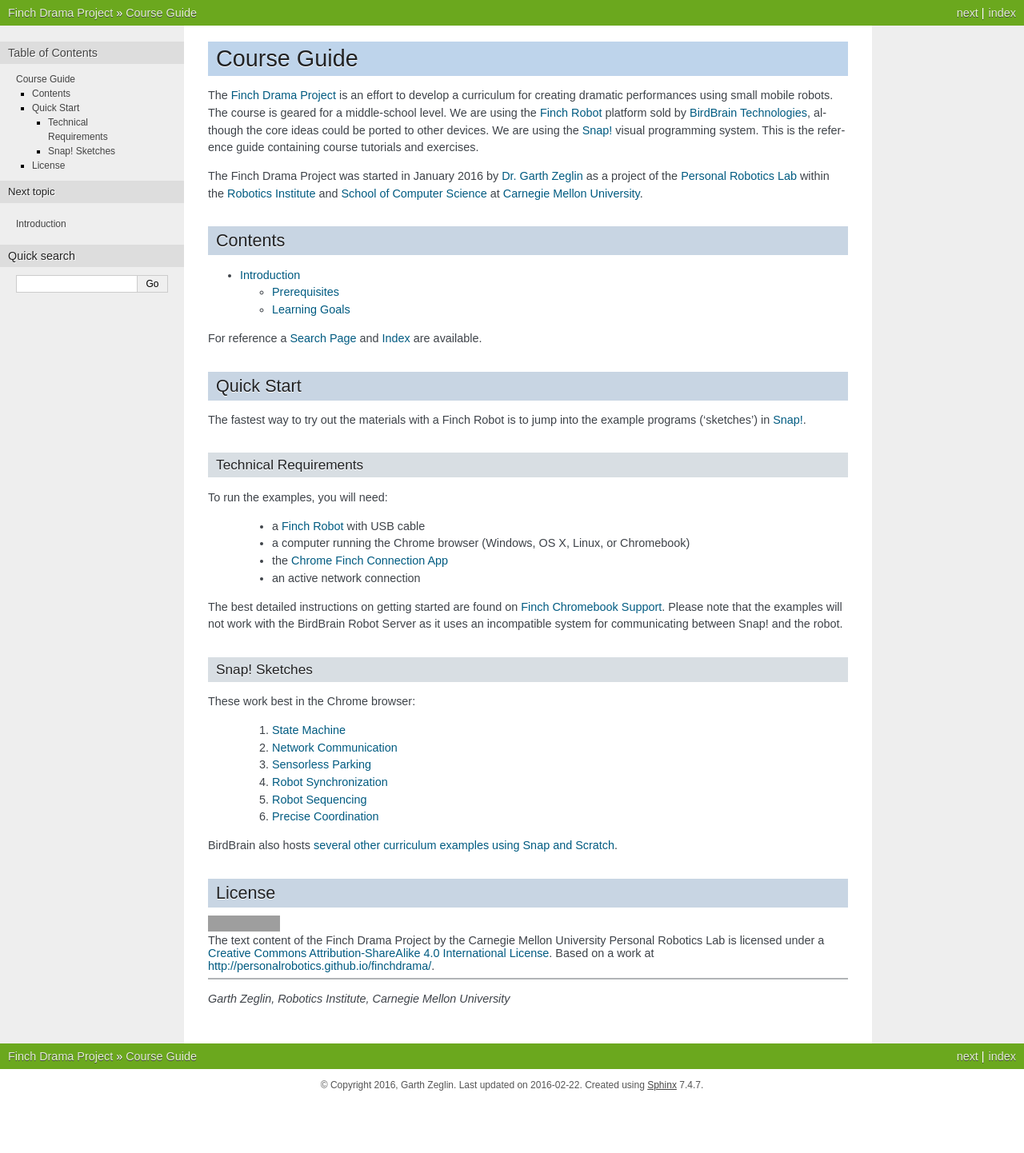
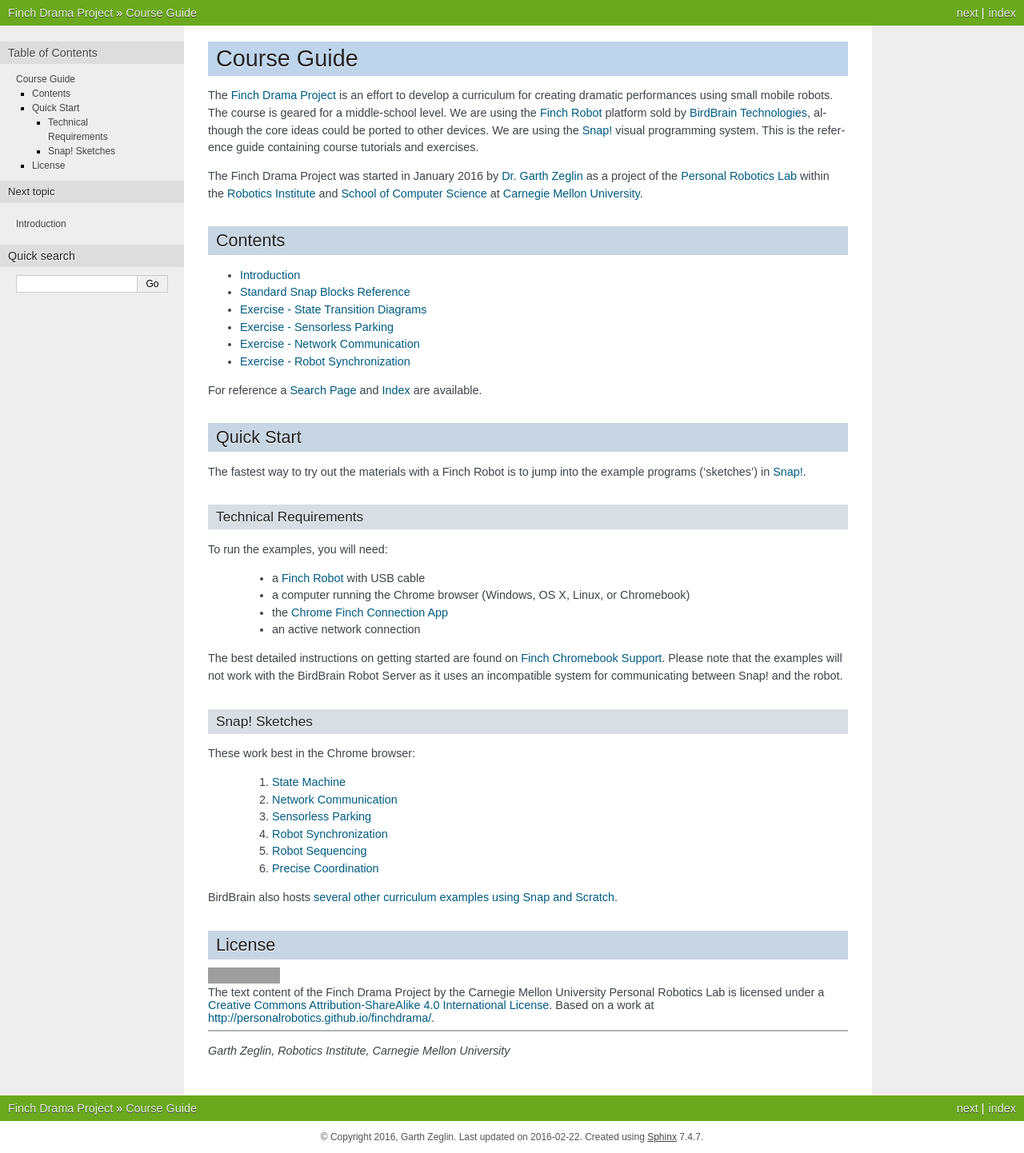
Before and after one commit to personalrobotics/finchdrama, a Sphinx documentation site: the page built from sphinx/index.rst, in a window 1280 px wide. Shown: the whole page at 80% size. Built offline with Sphinx 7.4.7, drawn with Linux system fonts in a browser that asks for light colours; before the commit the page ends 1377 px from its top, so only the background shows below that; some of the changed lines change nothing that is shown; grey boxes are pictures that could not be loaded.

Commit message:
Updating index and common links to reflect ported material.

```diff
--- a/sphinx/index.rst
+++ b/sphinx/index.rst
@@ -21,9 +21,16 @@
 ========
 
 .. toctree::
-   :maxdepth: 2
+   :maxdepth: 1
 
    intro
+   snapref
+   ex/state-machine
+   ex/sensorless-parking
+   ex/network-comm
+   ex/robot-sync
+
+
 
 For reference a :ref:`search` and :ref:`genindex` are available.
 
--- a/sphinx/links.rst
+++ b/sphinx/links.rst
@@ -1,3 +1,6 @@
+
+.. following are all the general links referenced in the text in alphabetical order
+
 .. _BirdBrain Technologies: http://www.birdbraintechnologies.com
 .. _CC-BY-SA: http://creativecommons.org/licenses/by-sa/4.0/
 .. _Carnegie Mellon University: http://www.cmu.edu
@@ -11,4 +14,17 @@
 .. _Robotics Institute: http://www.ri.cmu.edu
 .. _School of Computer Science: http://www.cs.cmu.edu
 .. _Scratch: https://scratch.mit.edu/
+.. _Snap Manual: http://snap.berkeley.edu/SnapManual.pdf
 .. _Snap!: http://snap.berkeley.edu
+.. _blackboard system: https://en.wikipedia.org/wiki/Blackboard_system
+.. _github repository: https://github.com/personalrobotics/finchdrama
+.. _key-value store: https://en.wikipedia.org/wiki/Key-value_database
+
+.. following are the links to the Snap sketches on the cloud server
+
+.. _Finch-State-Machine: http://snap.berkeley.edu/snapsource/snap.html#cloud:Username=prldrama&ProjectName=Finch-State-Machine
+.. _Sprite-Communication-Intro: http://snap.berkeley.edu/snapsource/snap.html#cloud:Username=prldrama&ProjectName=Sprite-Communication-Intro
+.. _Finch-Sensorless-Parking: http://snap.berkeley.edu/snapsource/snap.html#cloud:Username=prldrama&ProjectName=Finch-Sensorless-Parking
+.. _Finch-Coordination-Intro: http://snap.berkeley.edu/snapsource/snap.html#cloud:Username=prldrama&ProjectName=Finch-Coordination-Intro
+.. _Finch-Sequencing: http://snap.berkeley.edu/snapsource/snap.html#cloud:Username=prldrama&ProjectName=Finch-Sequencing
+.. _Finch-Precise-Coordination: http://snap.berkeley.edu/snapsource/snap.html#cloud:Username=prldrama&ProjectName=Finch-Precise-Coordination
```
